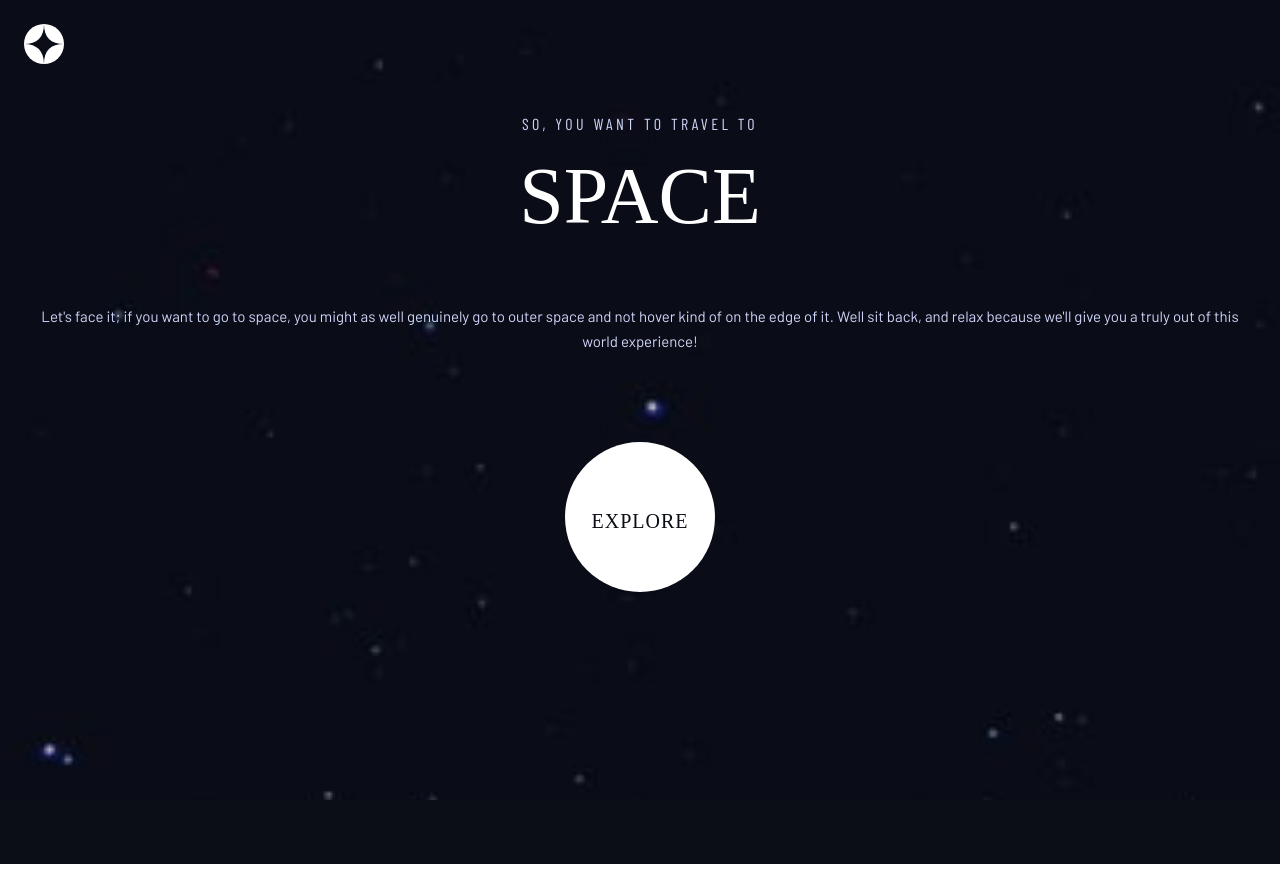
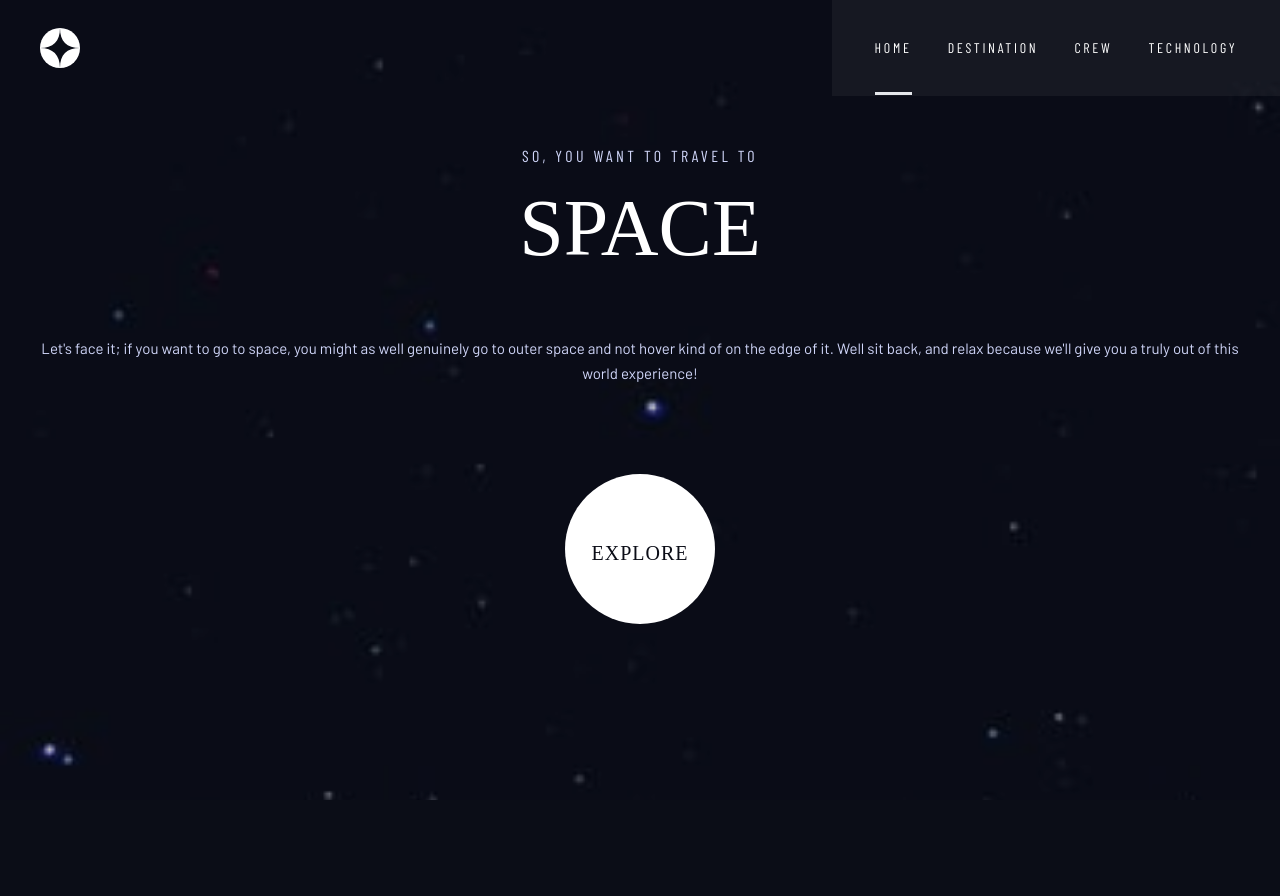
Before and after one commit to Patrick-Dolan/space-tourism-website, a React (Vite) app: page / in a window 1280 px wide. Before the commit the page ends 864 px from the top, so only its background shows below. Built offline with nearby package versions, Linux system fonts and the light colour scheme; a web font is replaced by a local one.

Commit message:
refactor nav so its responsive for tablets

```diff
--- a/src/components/Navbar.jsx
+++ b/src/components/Navbar.jsx
@@ -1,11 +1,13 @@
-import { Link } from "react-router-dom";
+import { Link, useLocation } from "react-router-dom";
 import { useState } from "react";
 import LogoIcon from "../assets/shared/LogoIcon";
 import HamburgerIcon from "../assets/shared/HamburgerIcon";
 import CloseIcon from "../assets/shared/CloseIcon";
+import MobileNav from "./navigation/MobileNav";
 
 function Navbar() {
   const [mobileNavOpen, setMobileNavOpen] = useState(false);
+  const location = useLocation();
 
   function handleMobileNavToggle() {
     setMobileNavOpen(!mobileNavOpen);
@@ -15,10 +17,29 @@ function Navbar() {
     setMobileNavOpen(false);
   }
 
+  const paths = {
+    home: {
+      path: "/",
+      name: "Home",
+    },
+    destination: {
+      path: "/destination",
+      name: "Destination",
+    },
+    crew: {
+      path: "/crew",
+      name: "Crew",
+    },
+    technology: {
+      path: "/technology",
+      name: "Technology",
+    },
+  };
+
   return (
     <>
-      <header className="flex justify-between min-w-screen items-center px-6 pt-6 z-40">
-        <Link to="/">
+      <header className="flex justify-between min-w-screen items-center px-6 pt-6 z-40 md:pt-0 md:px-0">
+        <Link to="/" className="md:pl-10">
           <LogoIcon height={40} width={40}/>
         </Link>
         <button className="text-primary focus:outline-none md:hidden z-50" onClick={handleMobileNavToggle}>
@@ -28,28 +49,22 @@ function Navbar() {
           }
         </button>
         {mobileNavOpen && (
-          <div className="absolute inset-0 flex justify-end z-40" onClick={handleOverlayClick}>
-            <nav
-              className="w-64 bg-white bg-opacity-5 backdrop-blur-2xl h-full p-8 pt-29 overflow-auto "
-              onClick={e => e.stopPropagation()}
-            >
-              <ul className="uppercase text-primary flex flex-col gap-8 font-secondary">
-                <li>
-                  <Link to="/" className="tracking-nav" onClick={handleMobileNavToggle}><span className="inline-block min-w-9 font-bold">00</span>Home</Link>
-                </li>
-                <li>
-                  <Link to="/destination" className="tracking-nav" onClick={handleMobileNavToggle}><span className="inline-block min-w-9 font-bold">01</span>Destination</Link>
-                </li>
-                <li>
-                  <Link to="/crew" className="tracking-nav" onClick={handleMobileNavToggle}><span className="inline-block min-w-9 font-bold">02</span>Crew</Link>
-                </li>
-                <li>
-                  <Link to="/technology" className="tracking-nav" onClick={handleMobileNavToggle}><span className="inline-block min-w-9 font-bold">03</span>Technology</Link>
-                </li>
-              </ul>
-            </nav>
-          </div>
+          <MobileNav handleOverlayClick={handleOverlayClick} handleMobileNavToggle={handleMobileNavToggle} />
         )}
+        <nav className="hidden md:flex md:justify-center md:bg-opaque md:w-112">
+          <ul className="uppercase text-primary flex items-center gap-9 font-secondary md:min-h-24">
+            {Object.values(paths).map((path) => (
+              <li key={path.name}>
+                <Link
+                  to={path.path}
+                  className={`py-9 tracking-nav text-sub font-primary-condensed ${path.path === location.pathname ? "border-b-3" : null}`}
+                >
+                  {path.name}
+                </Link>
+              </li>
+            ))}
+          </ul>
+        </nav>
       </header>
     </>
   );
--- /dev/null
+++ b/src/components/navigation/MobileNav.jsx
@@ -0,0 +1,35 @@
+import PropTypes from 'prop-types';
+import { Link } from 'react-router-dom';
+
+function MobileNav({handleOverlayClick, handleMobileNavToggle}) {
+  return (
+    <div className="absolute inset-0 flex justify-end z-40" onClick={handleOverlayClick}>
+      <nav
+        className="w-64 bg-white bg-opacity-5 backdrop-blur-2xl h-full p-8 pt-29 overflow-auto "
+        onClick={e => e.stopPropagation()}
+      >
+        <ul className="uppercase text-primary flex flex-col gap-8 font-secondary">
+          <li>
+            <Link to="/" className="tracking-nav" onClick={handleMobileNavToggle}><span className="inline-block min-w-9 font-bold">00</span>Home</Link>
+          </li>
+          <li>
+            <Link to="/destination" className="tracking-nav" onClick={handleMobileNavToggle}><span className="inline-block min-w-9 font-bold">01</span>Destination</Link>
+          </li>
+          <li>
+            <Link to="/crew" className="tracking-nav" onClick={handleMobileNavToggle}><span className="inline-block min-w-9 font-bold">02</span>Crew</Link>
+          </li>
+          <li>
+            <Link to="/technology" className="tracking-nav" onClick={handleMobileNavToggle}><span className="inline-block min-w-9 font-bold">03</span>Technology</Link>
+          </li>
+        </ul>
+      </nav>
+    </div>
+  );
+}
+
+MobileNav.propTypes = {
+  handleOverlayClick: PropTypes.func.isRequired,
+  handleMobileNavToggle: PropTypes.func.isRequired
+};
+
+export default MobileNav;
```
